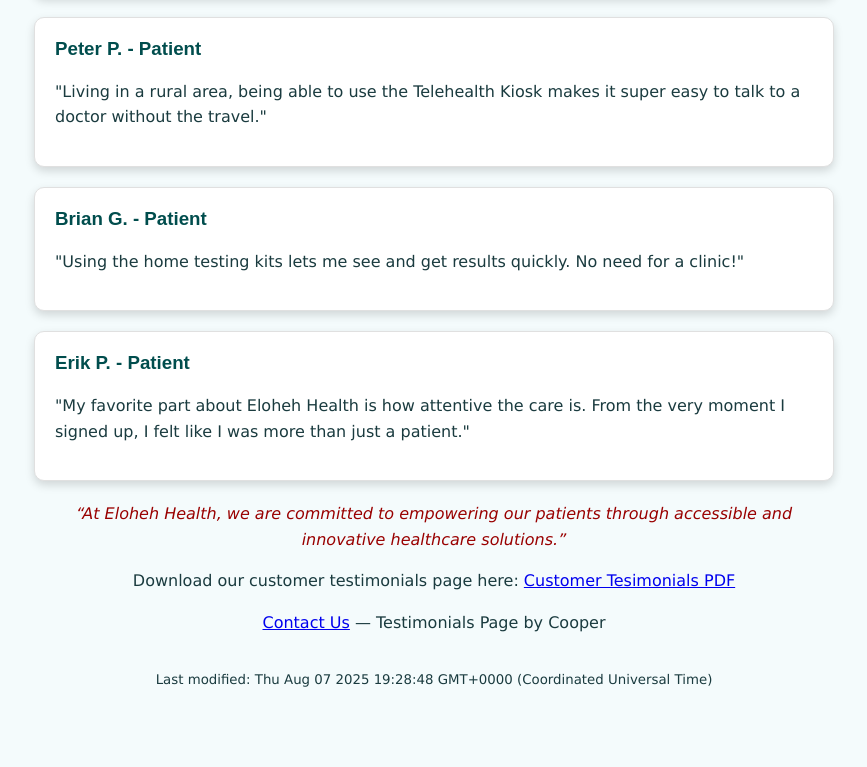
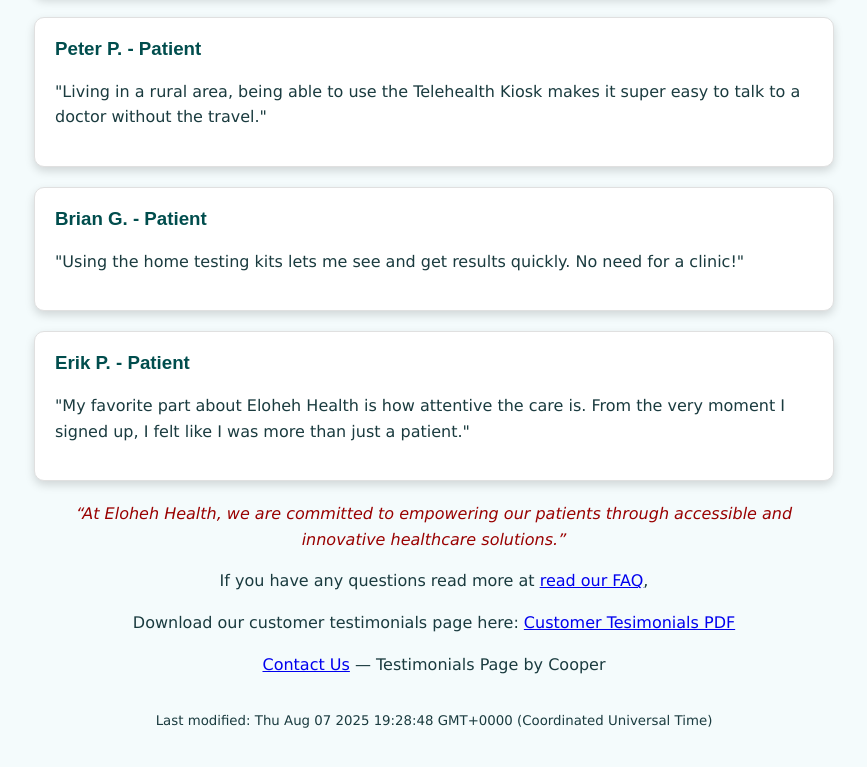
Before and after one commit to dbengani/group16_mgmt.repo, a plain HTML site: page customertestimonials.html in a window 1280 px wide. Shown: the part 393-1160 px from the top of the page, without its empty margins (206-1073 px from the left). Before the commit the page ends 1120 px from the top, so only its background shows below. Drawn offline with Linux system fonts and the light colour scheme.

Commit message:
Update customertestimonials.html

```diff
--- a/customertestimonials.html
+++ b/customertestimonials.html
@@ -91,6 +91,8 @@
 
     <p class="highlight">“At Eloheh Health, we are committed to empowering our patients through accessible and innovative healthcare solutions.”</p>
 
+    <p>If you have any questions read more at <a href="https://www.butler.edu/well-being/health-services/faq/" target="_blank">read our FAQ</a>,</p>
+
     <p>Download our customer testimonials page here: <a href="DBFiles/Eloheh Health - Customer Testimonials.pdf" download>Customer Tesimonials PDF</a></p>
 
     <p><a href="mailto:feedback@eloheh.com">Contact Us</a> — Testimonials Page by Cooper</p>
```
